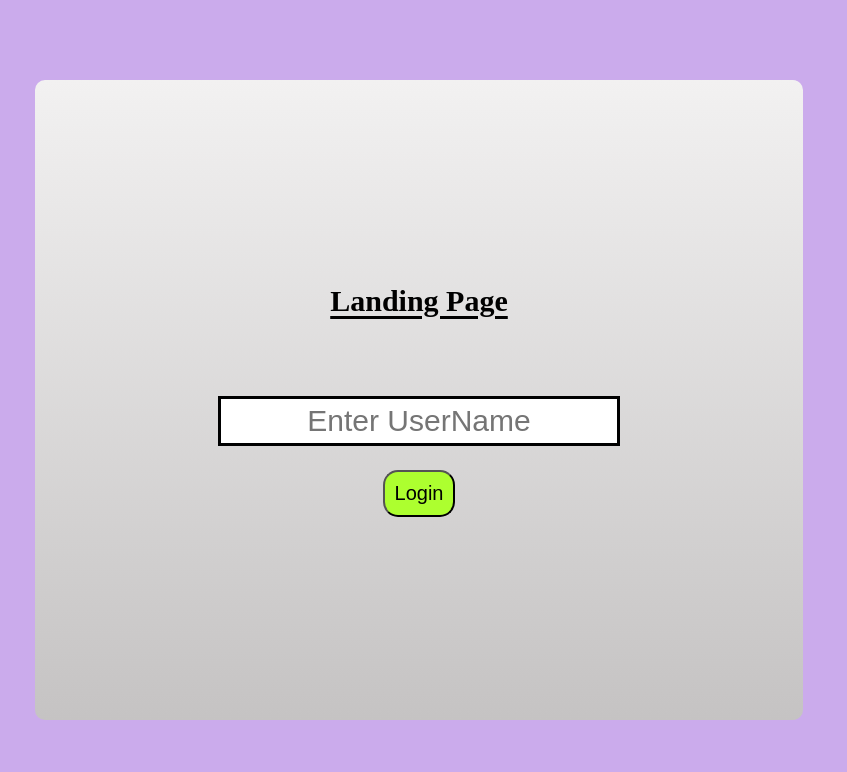
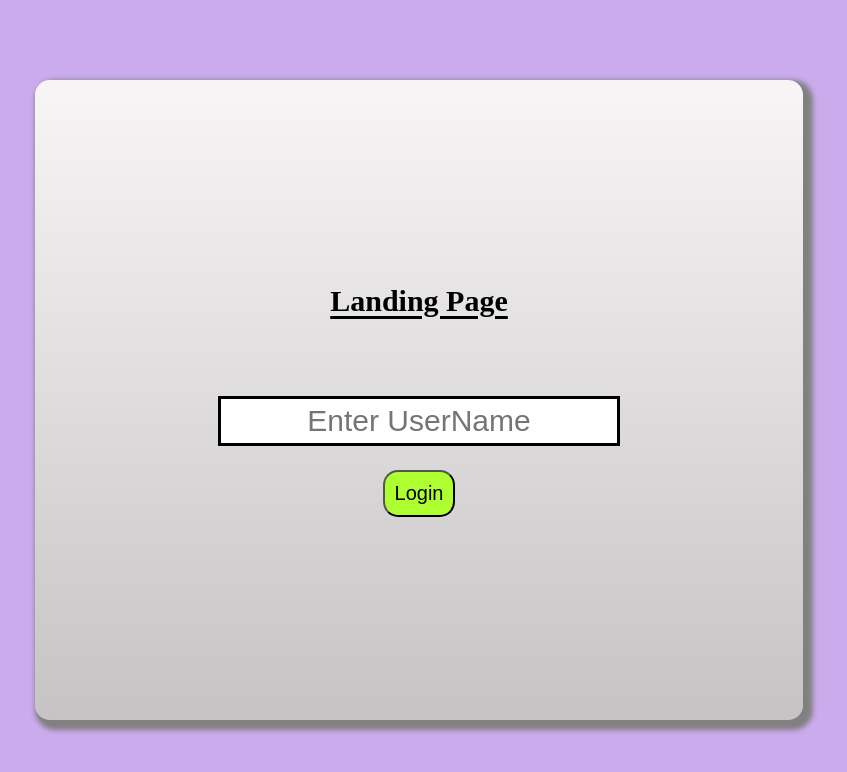
Before and after one commit to yash5chandrakar/feymans-board, a React (Create React App) app: page / in a window 1280 px wide. Shown: the top 772 px of the page, without its empty margins (221-1068 px from the left). Built offline with nearby package versions, Linux system fonts and the light colour scheme.

Commit message:
css edit

```diff
--- a/src/App.css
+++ b/src/App.css
@@ -18,8 +18,8 @@ body {
     width: 60%;
     height: 80%;
     padding: 20px;
-    border-radius: 10px;
-    background: linear-gradient(rgb(242, 241, 241), rgb(197, 195, 195));
+    border-radius: 15px;
+    background: linear-gradient(rgb(247, 245, 245), rgb(197, 195, 195));
     /* background-color: rgb(220, 218, 220); */
     font-family: 'Kanit', sans-serif;
     display: flex;
@@ -27,6 +27,7 @@ body {
     align-items: center;
     flex-direction: column;
     overflow: auto;
+    box-shadow: 5px 5px 5px 5px gray;
 }
 
 .innerDiv h1 {
@@ -130,24 +131,24 @@ body {
     display: block;
 }
 
+.showSpan:hover .mySpan {
+    font-weight: 1000;
+}
+
 .showSpan span {
     cursor: pointer;
 }
 
-.mySpan:hover {
-    font-weight: 1000;
-}
 
 .innerData {
     padding: 20px;
     margin: 10px;
     border: 3px solid black;
-    border-radius: 15px;
+    border-radius: 5px;
 }
 
 .addTopicsForm textarea {
     padding: 10px;
-    /* margin: 25px; */
 }
 
 #understood {
```
